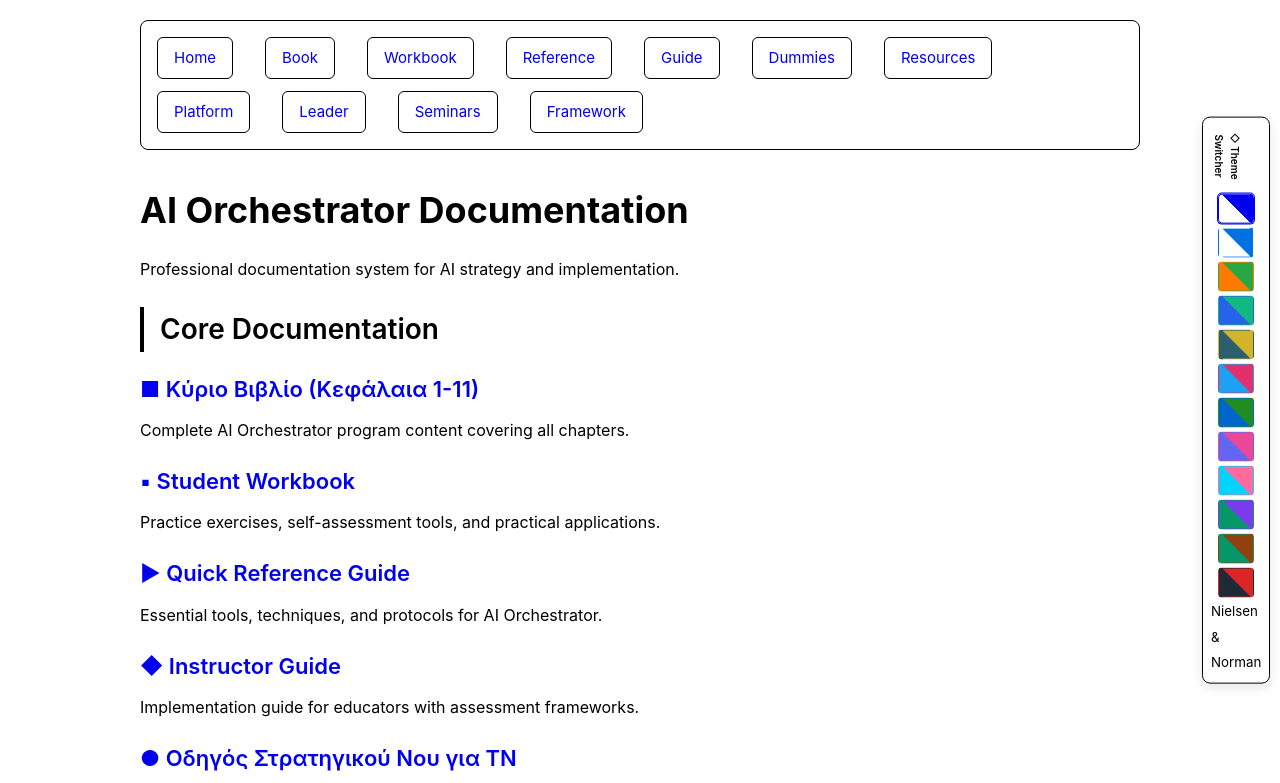
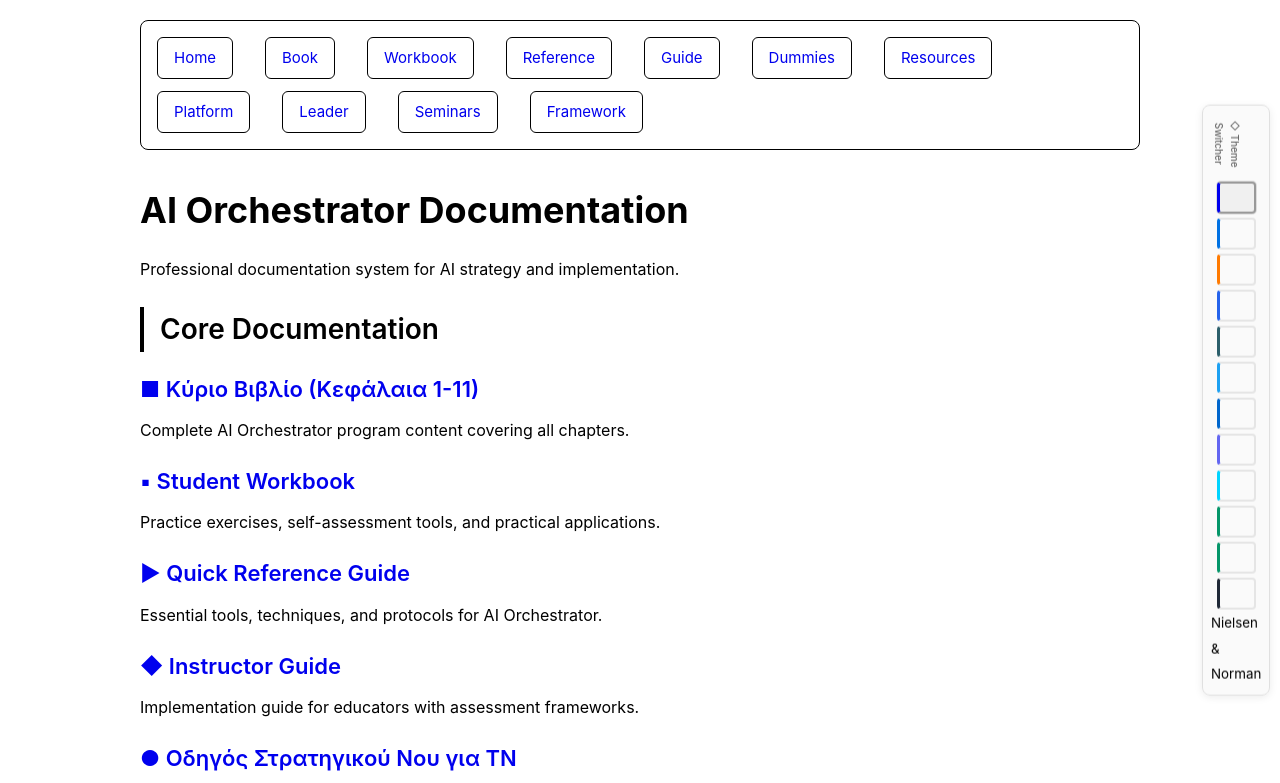
Before and after one commit to Deefunxion/draftV2, a plain HTML site: page index.html in a window 1280 px wide. Shown: the top 783 px of the page. Drawn offline with Linux system fonts and the light colour scheme.

Commit message:
Theme Switcher Aesthetic Refinement - Διακριτικά περιγράμματα και ουδέτερα χρώματα για κομψότερη εμφάνιση

```diff
--- a/theme-switcher.css
+++ b/theme-switcher.css
@@ -167,19 +167,20 @@ body {
     right: 10px;
     transform: translateY(-50%);
     z-index: 1000;
-    background: var(--theme-card-bg);
-    border: 1px solid var(--theme-border);
+    background: rgba(250, 250, 250, 0.95);
+    border: 1px solid #E0E0E0;
     border-radius: 8px;
     padding: 8px;
-    box-shadow: 0 4px 12px var(--theme-shadow);
+    box-shadow: 0 2px 8px rgba(0, 0, 0, 0.08);
     width: 50px;
+    backdrop-filter: blur(8px);
 }
 
 .theme-switcher h4 {
     margin: 0 0 8px 0;
     font-size: 10px;
-    font-weight: 600;
-    color: var(--theme-text);
+    font-weight: 500;
+    color: #666666;
     text-align: center;
     writing-mode: vertical-rl;
     text-orientation: mixed;
@@ -199,72 +200,87 @@ body {
 .theme-option {
     width: 34px;
     height: 28px;
-    border: 1px solid transparent;
+    border: 2px solid #E5E5E5;
     border-radius: 4px;
     cursor: pointer;
     transition: all 0.2s ease;
     position: relative;
     overflow: hidden;
     margin: 0 auto;
+    background: #FAFAFA;
 }
 
 .theme-option:hover {
-    transform: scale(1.1);
-    border-color: var(--theme-primary);
+    transform: scale(1.05);
+    border-color: #CCCCCC;
+    background: #F5F5F5;
 }
 
 .theme-option.active {
-    border-color: var(--theme-primary);
-    box-shadow: 0 0 0 1px var(--theme-primary);
+    border-color: #999999;
+    background: #F0F0F0;
+    box-shadow: 0 0 0 1px #DDDDDD;
 }
 
-/* Theme Preview Colors */
+/* Theme Preview Colors - Subtle Border Hints */
 .theme-option[data-theme="nielsen-norman"] {
-    background: linear-gradient(45deg, #FFFFFF 50%, #0000EE 50%);
+    border-left-color: #0000EE;
+    border-left-width: 3px;
 }
 
 .theme-option[data-theme="apple"] {
-    background: linear-gradient(45deg, #FFFFFF 50%, #0071e3 50%);
+    border-left-color: #0071e3;
+    border-left-width: 3px;
 }
 
 .theme-option[data-theme="conversion"] {
-    background: linear-gradient(45deg, #FF7A00 50%, #28A745 50%);
+    border-left-color: #FF7A00;
+    border-left-width: 3px;
 }
 
 .theme-option[data-theme="performance"] {
-    background: linear-gradient(45deg, #2563EB 50%, #10B981 50%);
+    border-left-color: #2563EB;
+    border-left-width: 3px;
 }
 
 .theme-option[data-theme="cinematic"] {
-    background: linear-gradient(45deg, #2C5F6B 50%, #D4B429 50%);
+    border-left-color: #2C5F6B;
+    border-left-width: 3px;
 }
 
 .theme-option[data-theme="mobile-social"] {
-    background: linear-gradient(45deg, #1DA1F2 50%, #E1306C 50%);
+    border-left-color: #1DA1F2;
+    border-left-width: 3px;
 }
 
 .theme-option[data-theme="accessibility"] {
-    background: linear-gradient(45deg, #0066CC 50%, #228B22 50%);
+    border-left-color: #0066CC;
+    border-left-width: 3px;
 }
 
 .theme-option[data-theme="micro-interactions"] {
-    background: linear-gradient(45deg, #6366F1 50%, #EC4899 50%);
+    border-left-color: #6366F1;
+    border-left-width: 3px;
 }
 
 .theme-option[data-theme="futuristic"] {
-    background: linear-gradient(45deg, #00D4FF 50%, #FF6B9D 50%);
+    border-left-color: #00D4FF;
+    border-left-width: 3px;
 }
 
 .theme-option[data-theme="modular"] {
-    background: linear-gradient(45deg, #059669 50%, #7C3AED 50%);
+    border-left-color: #059669;
+    border-left-width: 3px;
 }
 
 .theme-option[data-theme="eco-natural"] {
-    background: linear-gradient(45deg, #059669 50%, #92400E 50%);
+    border-left-color: #059669;
+    border-left-width: 3px;
 }
 
 .theme-option[data-theme="editorial"] {
-    background: linear-gradient(45deg, #1F2937 50%, #DC2626 50%);
+    border-left-color: #1F2937;
+    border-left-width: 3px;
 }
 
 /* Navigation */
```
